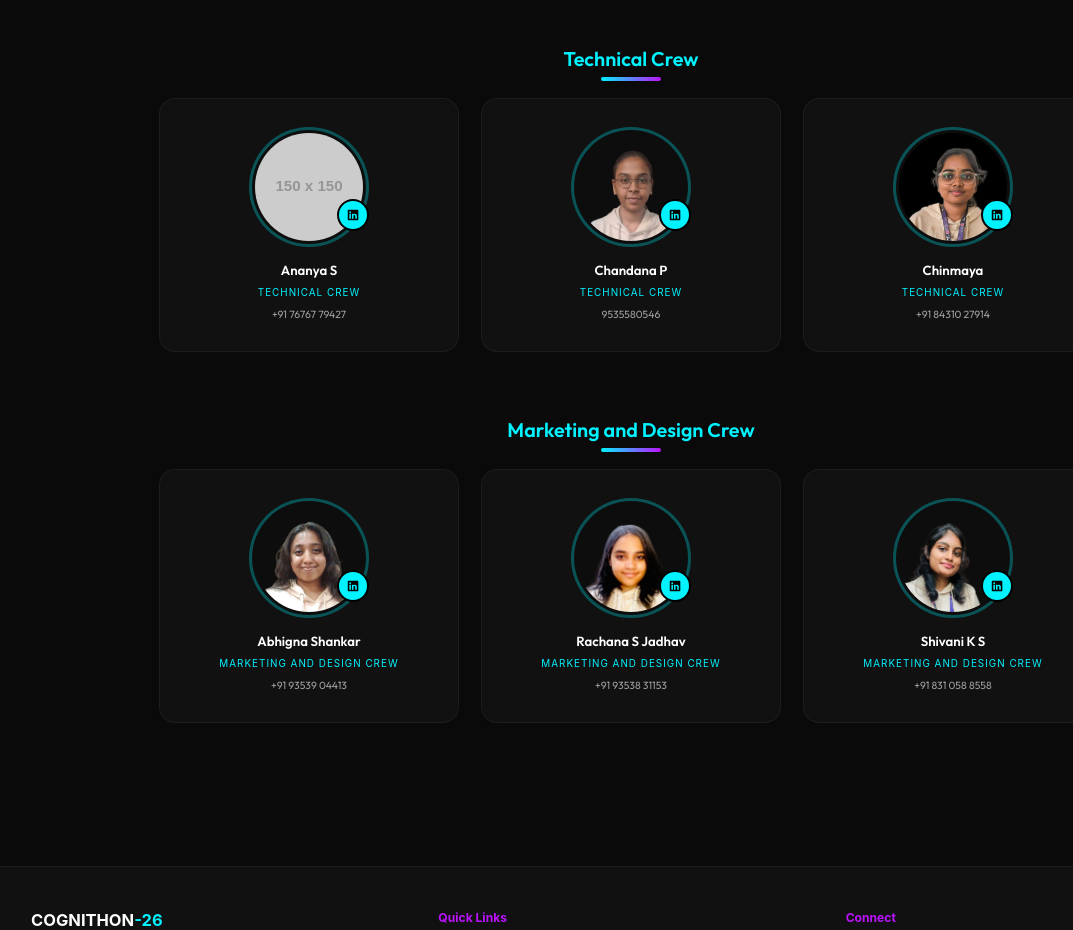
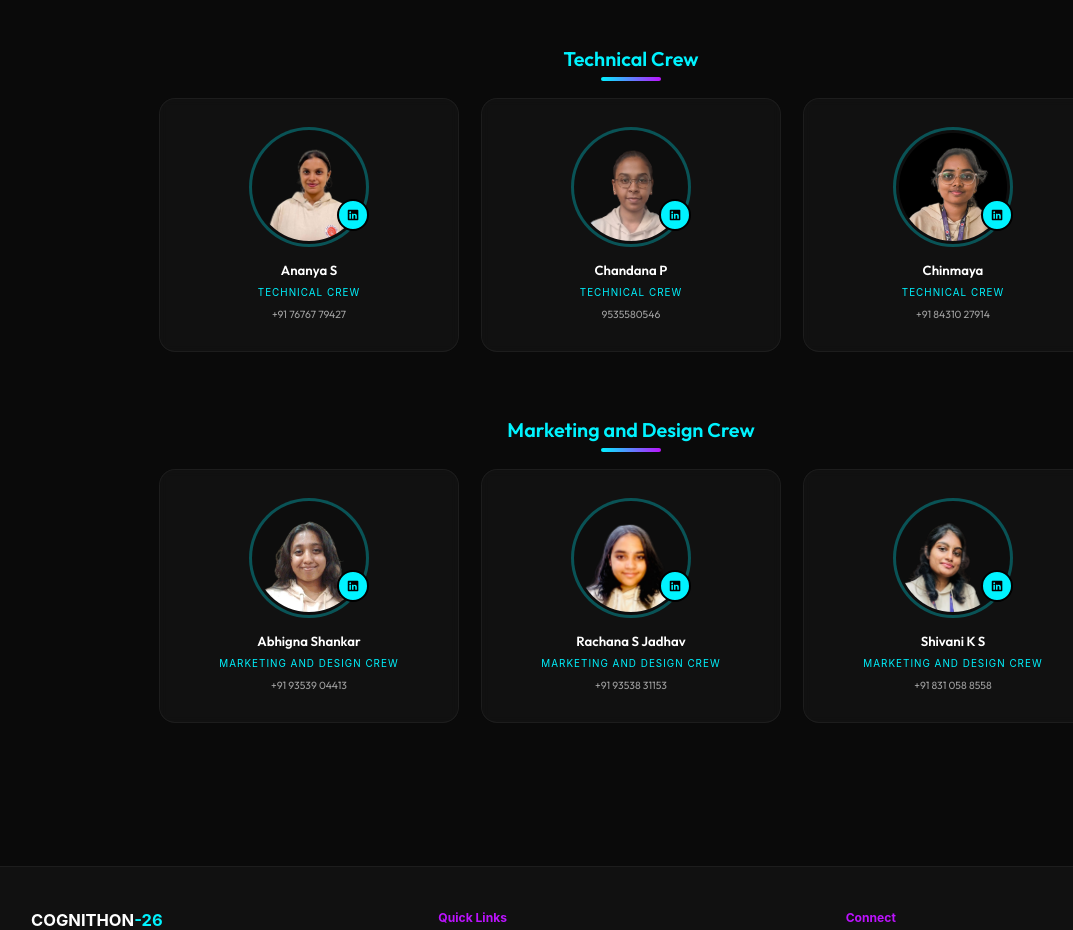
Before and after one commit to chandanaputtaswamy/Cognithon-26, a React (Vite) app: page / in a window 1280 px wide. Shown: the part 6645-7575 px from the top of the page, without its empty margins (9-1082 px from the left). Built offline with nearby package versions, Linux system fonts and the light colour scheme.

Commit message:
Update Ananya photo

```diff
--- a/src/components/Coordinators.tsx
+++ b/src/components/Coordinators.tsx
@@ -8,6 +8,7 @@ import rachanaImg from '../assets/Rachana S Jadhav.png';
 import shivaniImg from '../assets/Shivani K S.png';
 import chandanaImg from '../assets/Chandana P.png';
 import chinmayaImg from '../assets/Chinmaya.png';
+import ananyaImg from '../assets/ananya.png';
 
 import { FaLinkedin } from 'react-icons/fa';
 
@@ -45,9 +46,10 @@ const technicalCrew: Coordinator[] = [
         id: 2,
         name: "Ananya S",
         role: "Technical Crew",
-        image: "https://via.placeholder.com/150",
+        image: ananyaImg,
         phone: "+91 76767 79427",
-        linkedin: "https://www.linkedin.com/in/ananya-s-bb87482a2/"
+        linkedin: "https://www.linkedin.com/in/ananya-s-bb87482a2/",
+        imagePosition: "center 20%"
     },
     {
         id: 3,
```
Also changed, not shown: src/assets/ananya.png (added).
